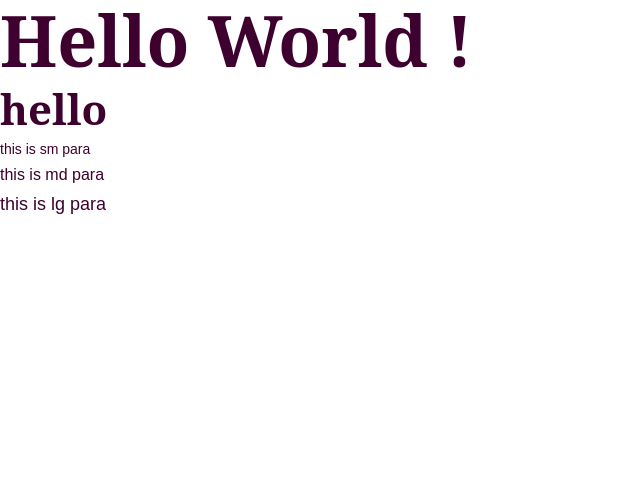
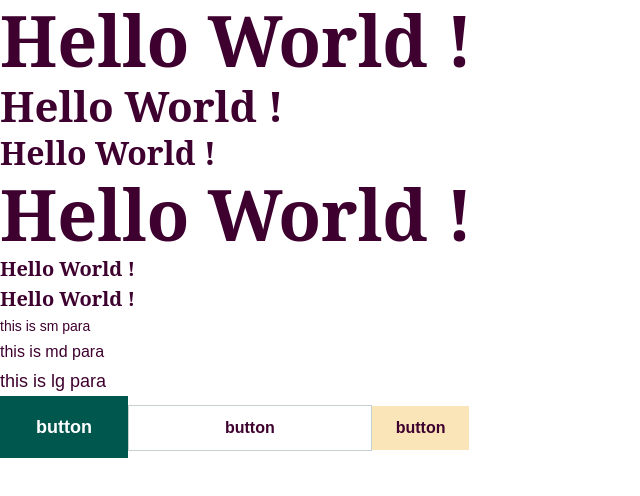
Before and after one commit to academy71/ecommerce-template-nextjs, a Next.js app: page / in a window 1280 px wide. Shown: the top 496 px of the page, without its empty margins (0-640 px from the left). Built offline with nearby package versions, Linux system fonts and the light colour scheme.

Commit message:
some update

```diff
--- a/Components/Button/Button.js
+++ b/Components/Button/Button.js
@@ -1,9 +1,19 @@
-import React from 'react'
+import Link from "next/link";
+import React from "react";
+import StyledButton from "./StyledButton";
 
-const Button = () => {
+const Button = ({href = "", text, variant}) => {
   return (
-    <div>Button</div>
-  )
-}
+    <StyledButton>
+      {href ? (
+        <Link className={`btn ${variant}`} href={href}>
+          {text}
+        </Link>
+      ) : (
+        <button className={`btn ${variant}`}>{text}</button>
+      )}
+    </StyledButton>
+  );
+};
 
-export default Button
+export default Button;
--- a/Components/Button/StyledButton.js
+++ b/Components/Button/StyledButton.js
@@ -1,5 +1,67 @@
 import styled from "styled-components";
+import THEME from "./../../styles/Theme";
 
 const StyledButton = styled.div`
+  display: inline-block;
 
-`
+  .btn {
+    font-family: ${THEME.fontFamily.manrope};
+    font-style: normal;
+    font-weight: ${THEME.fontWeight.weightSemiBold};
+    text-decoration: none;
+    outline: none;
+    border: none;
+    background: transparent;
+    text-align: center;
+    display: inline-block;
+    cursor: pointer;
+  }
+
+  .smBtn {
+    padding: 8px 24px;
+    font-size: 16px;
+    line-height: 28px;
+    color: ${THEME.colors.textPrimary};
+    background-color: ${THEME.colors.btnSecondary};
+    transition: all ease-in-out 0.15s;
+
+    &:hover {
+      background-color: ${THEME.colors.btnHover};
+    }
+  }
+
+  /* primary btn  */
+  .primary {
+    padding: 15px 35px;
+    font-size: 18px;
+    line-height: 30px;
+    color: ${THEME.colors.white};
+    border: 1px solid transparent;
+    background-color: ${THEME.colors.btnPrimary};
+    transition: all ease-in-out 0.15s;
+
+    &:hover {
+      color: ${THEME.colors.textPrimary};
+      background-color: ${THEME.colors.white};
+      border: 1px solid ${THEME.colors.chineseSilver};
+    }
+  }
+
+  /* transparent btn  */
+  .transparent {
+    padding: 8px 96px;
+    font-size: 16px;
+    line-height: 28px;
+    color: ${THEME.colors.textPrimary};
+    border: 1px solid ${THEME.colors.chineseSilver};
+    transition: all ease-in-out 0.15s;
+
+    &:hover {
+      color: ${THEME.colors.white};
+      border: 1px solid transparent;
+      background-color: ${THEME.colors.btnPrimary};
+    }
+  }
+`;
+
+export default StyledButton;
--- a/pages/index.js
+++ b/pages/index.js
@@ -1,12 +1,20 @@
-import {H1,H2, LgDesc, MdDesc, SmDesc} from "./../styles/ShareStyles";
+import Button from "../Components/Button/Button";
+import {H1,H2, H3, H4, H5, LgPara, MdPara, SmPara} from "./../styles/ShareStyles";
 const Home = () => {
   return (
     <>
       <H1>Hello World !</H1>
-      <H2>hello</H2>
-      <SmDesc>this is sm para</SmDesc>
-      <MdDesc>this is md para</MdDesc>
-      <LgDesc>this is lg para</LgDesc>
+      <H2>Hello World !</H2>
+      <H3>Hello World !</H3>
+      <H4>Hello World !</H4>
+      <H5>Hello World !</H5>
+      <H5 className="small_heading">Hello World !</H5>
+      <SmPara>this is sm para</SmPara>
+      <MdPara>this is md para</MdPara>
+      <LgPara>this is lg para</LgPara>
+      <Button variant="primary" href="/" text="button" />
+      <Button variant="transparent" text="button" />
+      <Button variant="smBtn" text="button" />
     </>
   );
 };
--- a/styles/GlobalStyles.js
+++ b/styles/GlobalStyles.js
@@ -38,6 +38,7 @@ p, h1, h2, h3, h4, h5, h6 {
   isolation: isolate;
 }
 
+
 `;
 
 export default GlobalStyle;
--- a/styles/ShareStyles.js
+++ b/styles/ShareStyles.js
@@ -1,25 +1,38 @@
 import styled from "styled-components";
 import THEME from "./Theme";
+import {media} from "./Responsive";
 
 // H1
 const H1 = styled.h1`
-  font: normal ${THEME.fontWeight.weightBold} 70px ${THEME.fontFamily.notoSerif};
-  line-height: 80px;
+  font: normal ${THEME.fontWeight.weightBold} 32px ${THEME.fontFamily.notoSerif};
+  line-height: 42px;
   color: ${THEME.colors.textPrimary};
+  ${media.up("md")} {
+    line-height: 80px;
+    font-size: 70px;
+  }
 `;
 
 // H2
 const H2 = styled.h2`
-  line-height: 52px;
-  font: normal ${THEME.fontWeight.weightBold} 42px ${THEME.fontFamily.notoSerif};
+  font: normal ${THEME.fontWeight.weightBold} 26px ${THEME.fontFamily.notoSerif};
+  line-height: 36px;
   color: ${THEME.colors.textPrimary};
+  ${media.up("md")} {
+    line-height: 52px;
+    font-size: 42px;
+  }
 `;
 
 // H3
 const H3 = styled.h3`
-  line-height: 42px;
-  font: normal ${THEME.fontWeight.weightBold} 32px ${THEME.fontFamily.notoSerif};
+  line-height: 28px;
+  font: normal ${THEME.fontWeight.weightBold} 18px ${THEME.fontFamily.notoSerif};
   color: ${THEME.colors.textPrimary};
+  ${media.up("md")} {
+    line-height: 42px;
+    font-size: 32px;
+  }
 `;
 
 // H4
@@ -27,6 +40,10 @@ const H4 = styled.h4`
   line-height: 32px;
   font: normal ${THEME.fontWeight.weightBold} 22px ${THEME.fontFamily.notoSerif};
   color: ${THEME.colors.textPrimary};
+  ${media.up("md")} {
+    line-height: 80px;
+    font-size: 70px;
+  }
 `;
 
 // H5
@@ -37,24 +54,24 @@ const H5 = styled.h5`
 `;
 
 // lg p
-const LgDesc = styled.p`
+const LgPara = styled.p`
   color: ${THEME.colors.textPrimary};
   font: normal ${THEME.fontWeight.weightNormal} 18px ${THEME.fontFamily.manrope};
   line-height: 30px;
 `;
 
 // md p
-const MdDesc = styled.p`
+const MdPara = styled.p`
   color: ${THEME.colors.textPrimary};
   font: normal ${THEME.fontWeight.weightNormal} 16px ${THEME.fontFamily.manrope};
   line-height: 28px;
 `;
 
 // sm p
-const SmDesc = styled.p`
+const SmPara = styled.p`
   color: ${THEME.colors.textPrimary};
   font: normal ${THEME.fontWeight.weightNormal} 14px ${THEME.fontFamily.manrope};
   line-height: 24px;
 `;
 
-export {H1, H2, H3, H4, H5, LgDesc, MdDesc, SmDesc};
+export {H1, H2, H3, H4, H5, LgPara, MdPara, SmPara};
--- a/styles/Theme.js
+++ b/styles/Theme.js
@@ -10,8 +10,8 @@ const THEME = {
     pastelGray: "#C7DEBC",
     papayaWhip: " #FFF3D4",
     btnPrimary: "#00574E",
-    btnSecondary: "#FFD231",
-    btnHover: "#FAE5B9",
+    btnSecondary: "#FAE5B9",
+    btnHover: "#FFD231",
   },
 
   fontFamily: {
```
